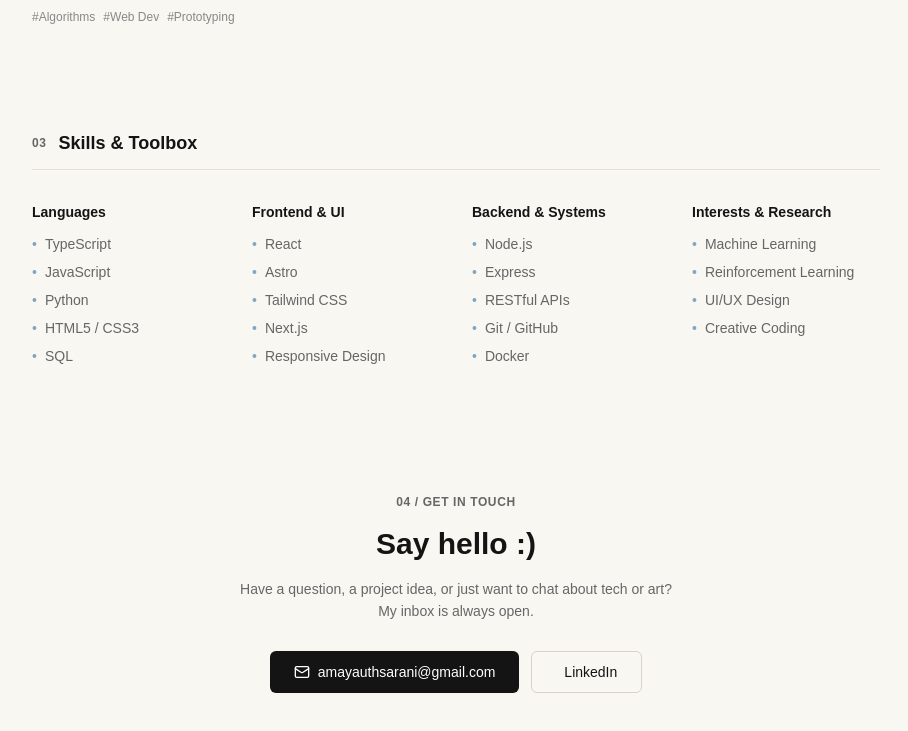
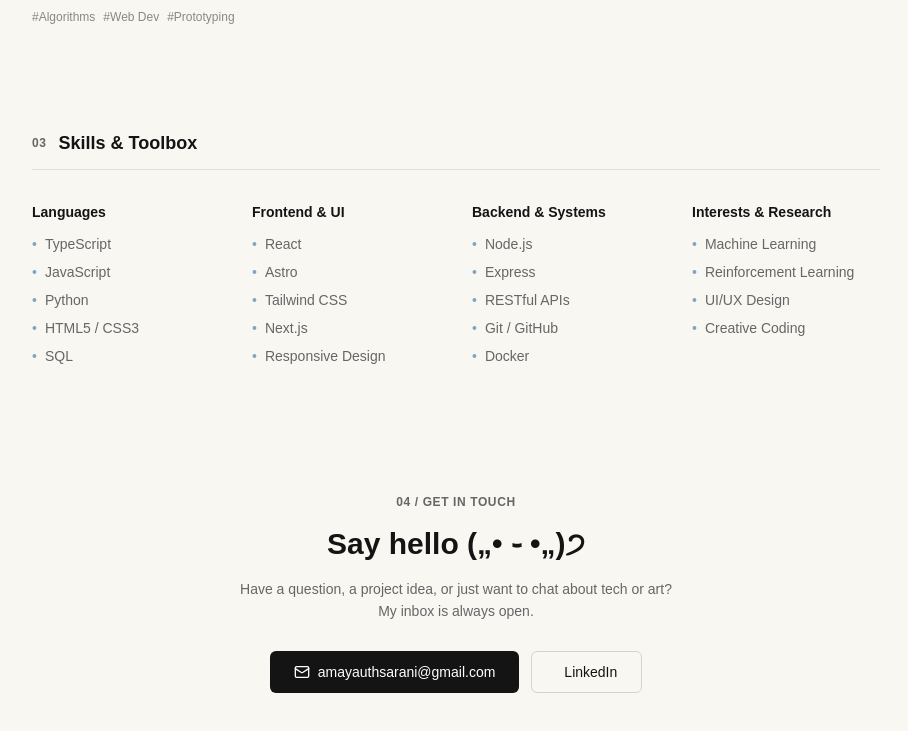
Before and after one commit to amaydle/amaydle.github.io, an Astro site: page / in a window 1280 px wide. Shown: the part 1949-2680 px from the top of the page, without its empty margins (184-1092 px from the left). Built offline with nearby package versions, Linux system fonts and the light colour scheme; Astro itself is replaced by a stand-in of ours; some icons are missing.

Commit message:
Update contact heading smiley to kaomoji waving emoticon

```diff
--- a/src/pages/index.astro
+++ b/src/pages/index.astro
@@ -287,7 +287,7 @@ const skillCategories = [
           04 / Get In Touch
         </div>
         <h2 class="text-2xl sm:text-3xl font-bold text-[#141414]">
-          Say hello :)
+          Say hello („• ֊ •„)੭
         </h2>
         <p class="text-[#666666] text-sm leading-relaxed">
           Have a question, a project idea, or just want to chat about tech or art? My inbox is always open.
```
